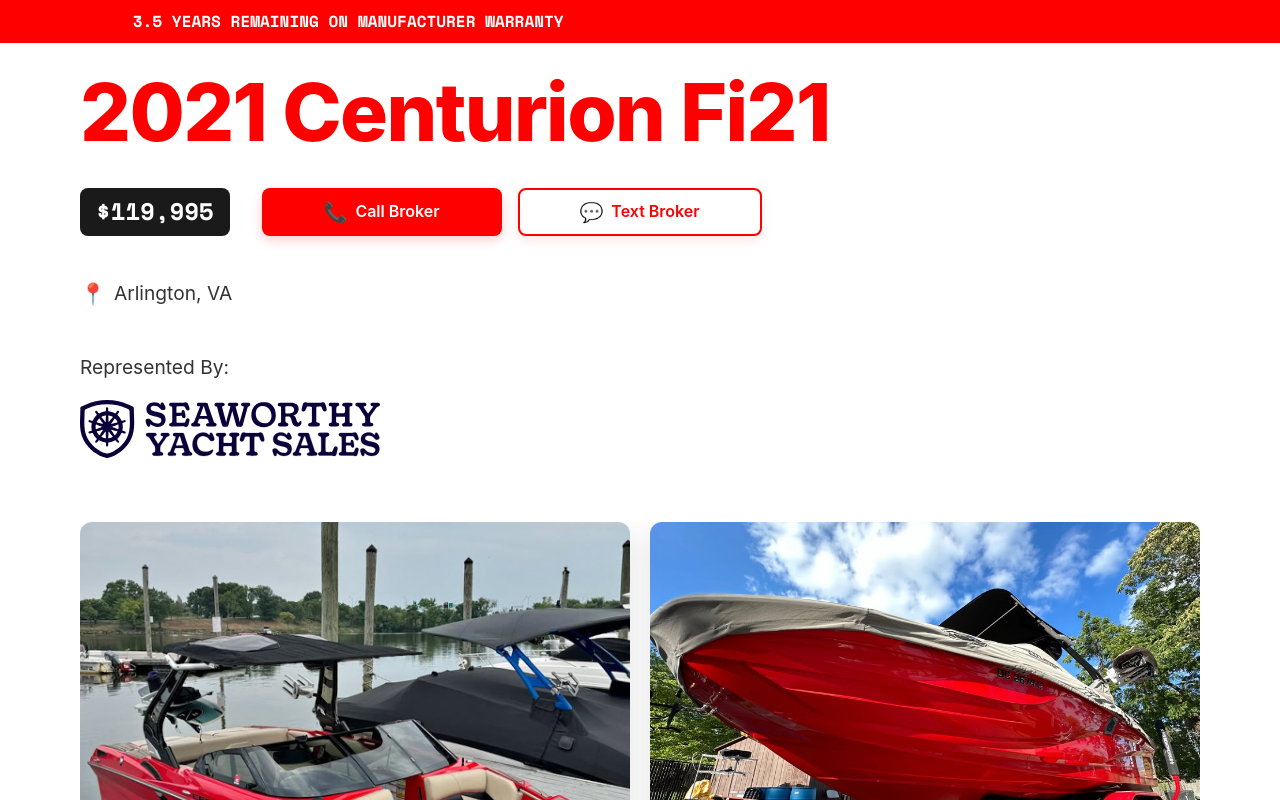
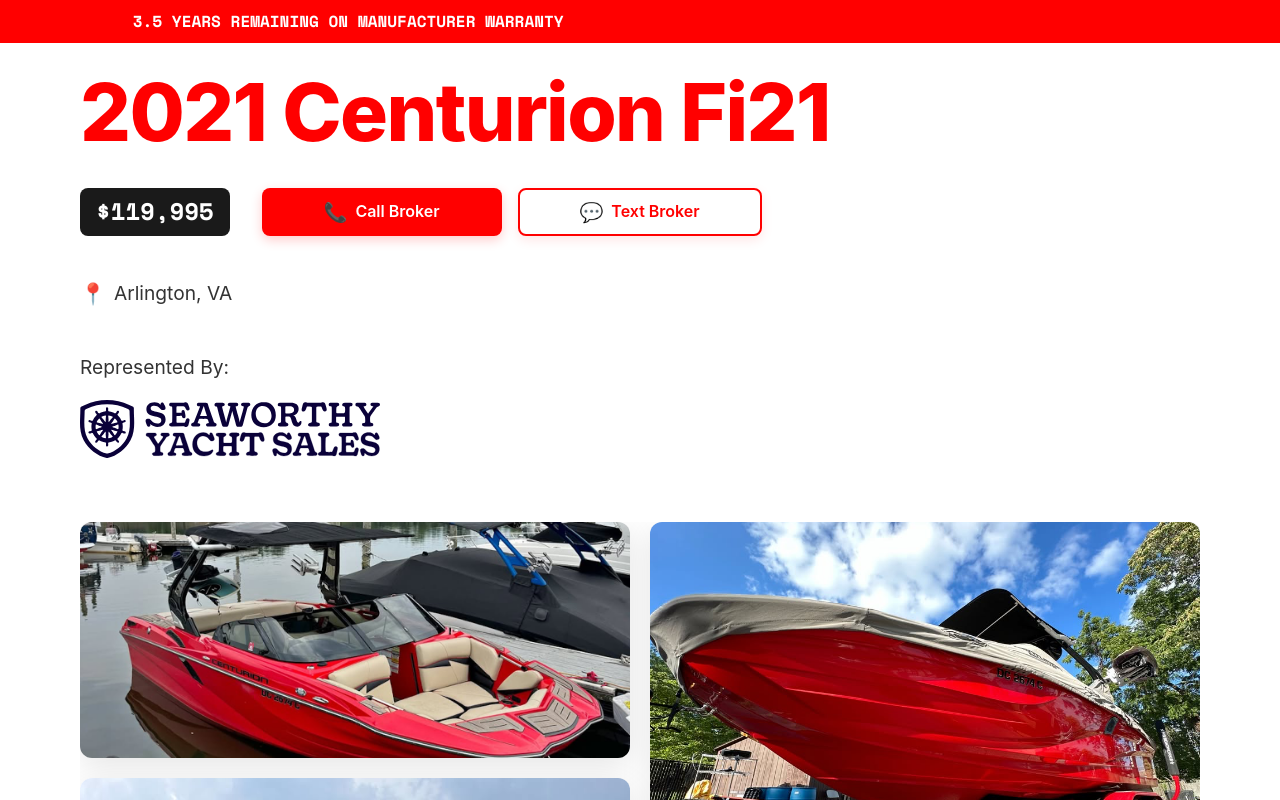
Before and after one commit to tjcandesign/boat, a React (Vite) app: page / in a window 1280 px wide. Shown: the top 800 px of the page. Built offline with nearby package versions, Linux system fonts and the light colour scheme.

Commit message:
Enhance wide-card styling with 21:9 aspect ratio for better image display

```diff
--- a/src/styles/MasonryGallery.css
+++ b/src/styles/MasonryGallery.css
@@ -178,8 +178,14 @@
     column-span: all;
   }
 
+  .wide-card .card-content {
+    aspect-ratio: 21/9;
+  }
+
   .wide-card .card-content img {
-    min-height: 500px;
+    min-height: unset;
+    height: 100%;
+    object-fit: cover;
   }
 
   .card-content {
```
